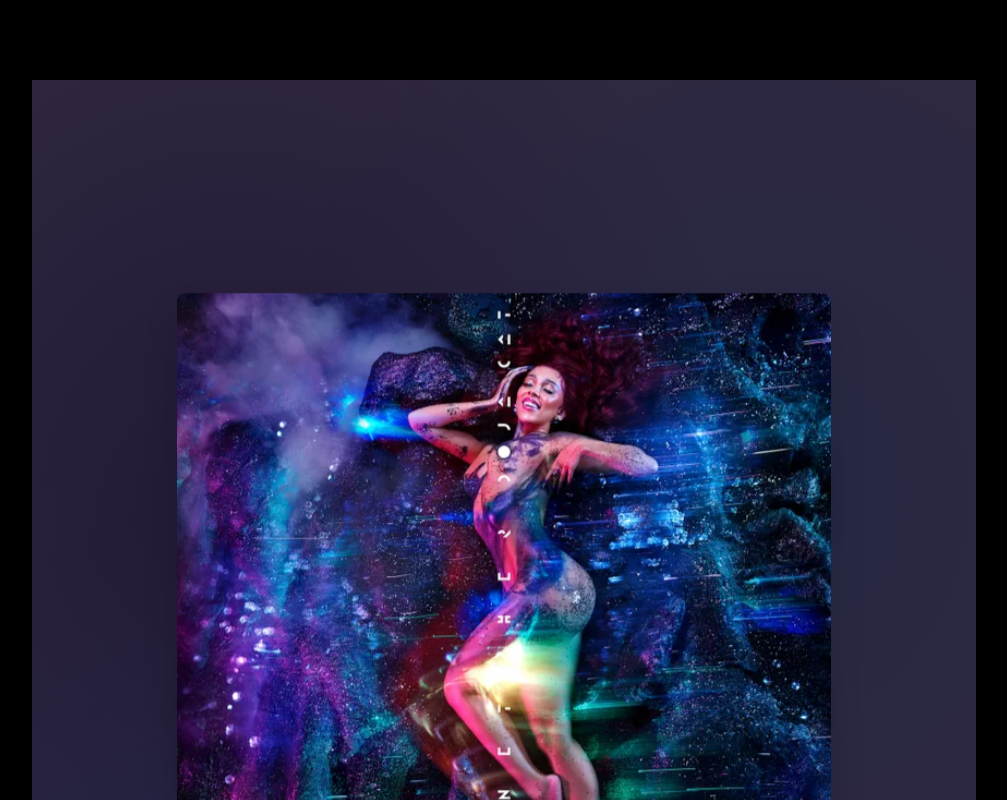
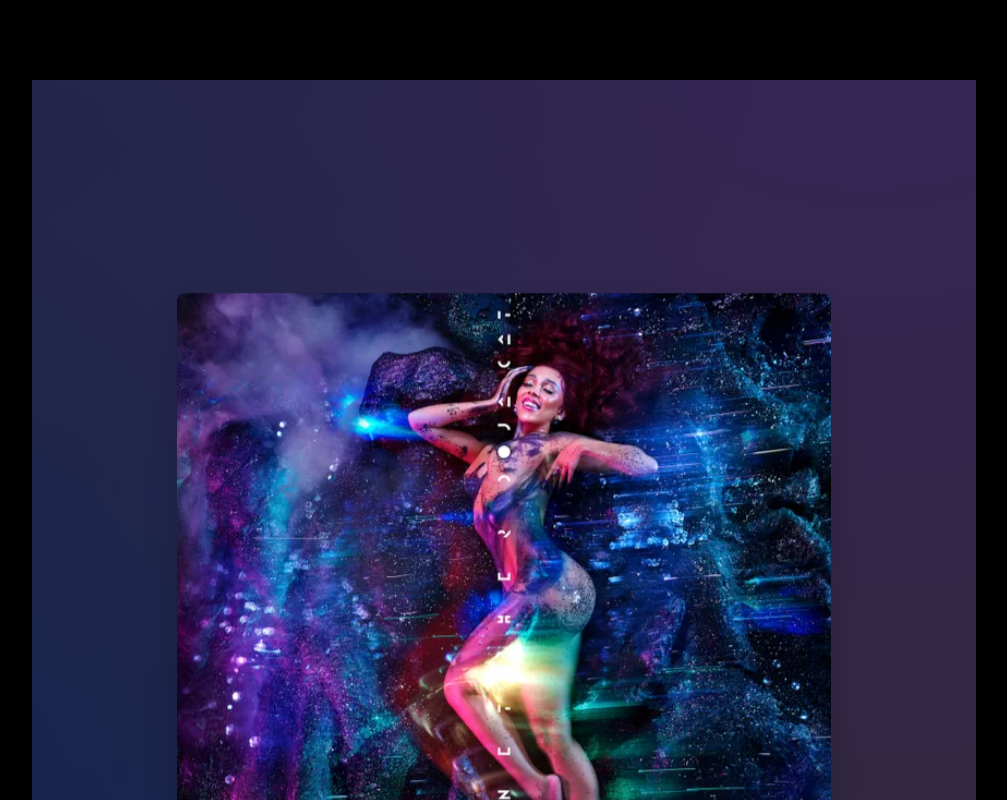
Before and after one commit to samselikoff/ios-apple-music-clone, a React (Create React App) app: page / in a window 1280 px wide. Shown: the top 800 px of the page, without its empty margins (136-1143 px from the left). Built offline with nearby package versions, Linux system fonts and the light colour scheme.

Commit message:
animated gradient

```diff
--- a/src/App.js
+++ b/src/App.js
@@ -1,16 +1,51 @@
-import { AnimatePresence, motion } from "framer-motion";
-import { useState } from "react";
+import {
+  animate,
+  AnimatePresence,
+  motion,
+  useMotionTemplate,
+  useMotionValue,
+  useTransform,
+} from "framer-motion";
+import { useEffect, useState } from "react";
 
 export default function PodcastScaleEffect() {
   let [playing, setPlaying] = useState(false);
+  let interval = useMotionValue(0);
+  let y = useTransform(interval, (value) => 50 + Math.sin(value) * 50);
+  let x = useTransform(interval, (value) => 50 + Math.cos(value) * 50);
+  let backgroundPosition = useMotionTemplate`${x}% ${y}%`;
+
+  useEffect(() => {
+    let controls = animate(interval, [0, Math.PI * 2], {
+      repeat: Infinity,
+      duration: 30,
+      ease: "linear",
+    });
+
+    return controls.stop;
+  }, [interval]);
 
   return (
     <div className="">
       <div className="max-w-5xl mx-auto">
         <div className="">
           <AnimatePresence initial={false}>
-            <div className="flex flex-col w-full md:flex-row md:space-y-0 md:pt-20 md:px-10 md:justify-around md:space-x-12">
-              <div className="mesh flex flex-col items-center w-full px-6 pt-[92px] mx-auto min-h-screen">
+            <div
+              style={{ backgroundPosition: "100%" }}
+              className="flex flex-col w-full md:flex-row md:space-y-0 md:pt-20 md:px-10 md:justify-around md:space-x-12"
+            >
+              <motion.div
+                style={{
+                  backgroundSize: "200% 200%",
+                  backgroundPosition,
+                  backgroundColor: "#322840",
+                  backgroundImage: `
+                    radial-gradient(at 21% 33%, #242549 0px, transparent 50%),
+                    radial-gradient(at 79% 32%, #35245e 0px, transparent 50%),
+                    radial-gradient(at 26% 83%, #0e2452 0px, transparent 50%)`,
+                }}
+                className="flex flex-col items-center w-full px-6 pt-[92px] mx-auto min-h-screen"
+              >
                 <motion.img
                   src="/album.webp"
                   variants={{
@@ -139,7 +174,7 @@ export default function PodcastScaleEffect() {
                     <VolumeHighIcon className="h-5 text-white/50" />
                   </div>
                 </div>
-              </div>
+              </motion.div>
             </div>
           </AnimatePresence>
         </div>
--- a/src/index.css
+++ b/src/index.css
@@ -26,33 +26,7 @@ button {
   /* background-image: radial-gradient(at 21% 33%, blue 0px, transparent 50%),
     radial-gradient(at 79% 42%, red 0px, transparent 50%),
     radial-gradient(at 26% 83%, green 0px, transparent 50%); */
+
   /* animation: gradient 3s linear infinite; */
   /* animation: rotate 3s linear infinite; */
 }
-@keyframes rotate {
-  0% {
-    transform: rotate(0deg);
-  }
-  100% {
-    transform: rotate(360deg);
-  }
-}
-
-@keyframes gradient {
-  0% {
-    background-size: 200% 200%;
-    background-position: 15% 15%;
-  }
-  33% {
-    background-size: 220% 220%;
-    background-position: 85% 50%;
-  }
-  66% {
-    background-size: 250% 250%;
-    background-position: 50% 90%;
-  }
-  100% {
-    background-size: 200% 200%;
-    background-position: 15% 15%;
-  }
-}
```
